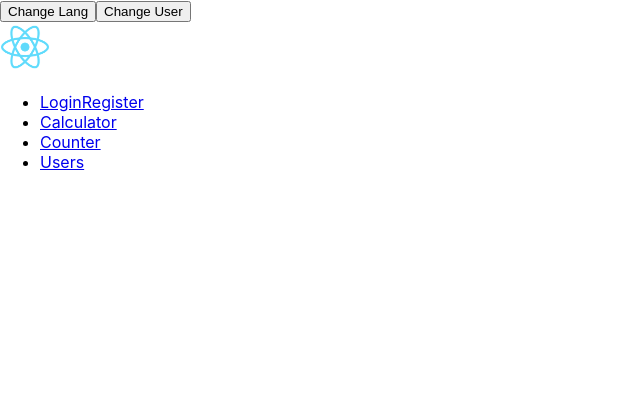
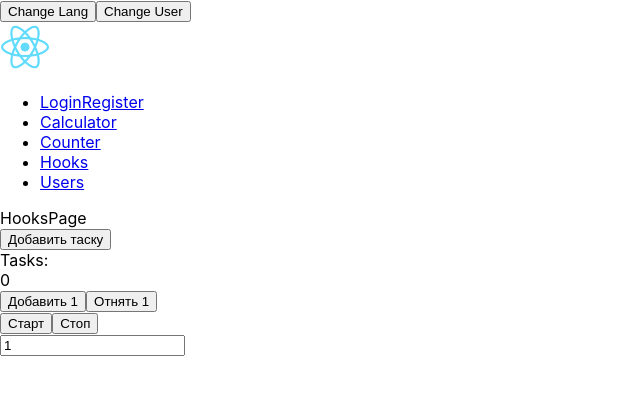
Before and after one commit to fd-freshjs/react-main, a React (Create React App) app: page /hooks in a window 1280 px wide. Shown: the top 394 px of the page, without its empty margins (0-640 px from the left). Built offline with nearby package versions, Linux system fonts and the light colour scheme.

Commit message:
Add useState hook examples

```diff
--- a/src/App.jsx
+++ b/src/App.jsx
@@ -9,6 +9,7 @@ import DocsPage from './pages/DocsPage';
 import './App.scss';
 import { LangContext, UserContext } from './contexts';
 import UserLoader from './pages/UserLoader';
+import HooksPage from './pages/Hooks';
 
 const LoginPage = lazy(() => import('./pages/Login'));
 const RegisterPage = lazy(() => import('./pages/Registration'));
@@ -66,6 +67,9 @@ class App extends Component {
                     <Link to='/counter'>Counter</Link>
                   </li>
                   <li>
+                    <Link to='/hooks'>Hooks</Link>
+                  </li>
+                  <li>
                     <Link to='/users'>Users</Link>
                   </li>
                 </ul>
@@ -85,6 +89,10 @@ class App extends Component {
 
                   <Route exact path='/counter'>
                     <Counter />
+                  </Route>
+
+                  <Route exact path='/hooks'>
+                    <HooksPage />
                   </Route>
 
                   <Route exact path='/calc'>
--- /dev/null
+++ b/src/pages/Hooks/Counter/AutoClick/index.jsx
@@ -0,0 +1,23 @@
+import React, { useState } from 'react';
+
+function AutoClick (props) {
+  const [timerId, setTimerId] = useState(null);
+  const startAuto = () => {
+    if (timerId === null) {
+      const id = setInterval(props.action, 1000);
+      setTimerId(id);
+    }
+  };
+  const stopAuto = () => {
+    clearInterval(timerId);
+    setTimerId(null);
+  };
+  return (
+    <div>
+      <button onClick={startAuto}>Старт</button>
+      <button onClick={stopAuto}>Стоп</button>
+    </div>
+  );
+}
+
+export default AutoClick;
--- /dev/null
+++ b/src/pages/Hooks/Counter/StepControl/index.jsx
@@ -0,0 +1,11 @@
+import React from 'react'
+
+function StepControl(props) {
+  return (
+    <div>
+        <input type="number" value={props.value} onChange={props.onChange} />
+    </div>
+  )
+}
+
+export default StepControl;
--- /dev/null
+++ b/src/pages/Hooks/Counter/index.jsx
@@ -0,0 +1,50 @@
+import React, { useState } from 'react';
+import AutoClick from './AutoClick';
+import StepControl from './StepControl';
+
+function Counter () {
+  const [count, setCount] = useState(0);
+  const [step, setStep] = useState(1);
+
+  const increase = () => {
+    setCount(oldCount => oldCount + 1);
+  };
+  const decrease = () => {
+    setCount(oldCount => oldCount - step);
+  };
+
+  const [tasks, setTasks] = useState([]);
+
+  return (
+    <div>
+      HooksPage
+      <div>
+        <button onClick={
+          () => {
+            setTasks((tasks) => {
+              const newTasks = [...tasks, Math.random()];
+              // mutate
+              return newTasks;
+            });
+          }
+        }>Добавить таску</button>
+        <div>Tasks: {tasks}</div>
+        <div>{count}</div>
+        <div>
+          <button onClick={increase}>Добавить 1</button>
+          <button onClick={decrease}>Отнять 1</button>
+        </div>
+        <AutoClick action={increase} />
+        <StepControl
+          value={step}
+          onChange={e => {
+            const value = e.target.value;
+            setStep(Number(value));
+          }}
+        />
+      </div>
+    </div>
+  );
+}
+
+export default Counter;
--- /dev/null
+++ b/src/pages/Hooks/index.jsx
@@ -0,0 +1,10 @@
+import React from 'react';
+import Counter from './Counter';
+
+// на хуках потренироваться сделать слайдер < num >
+
+function HooksPage (props) {
+  return <Counter />
+}
+
+export default HooksPage;
```
